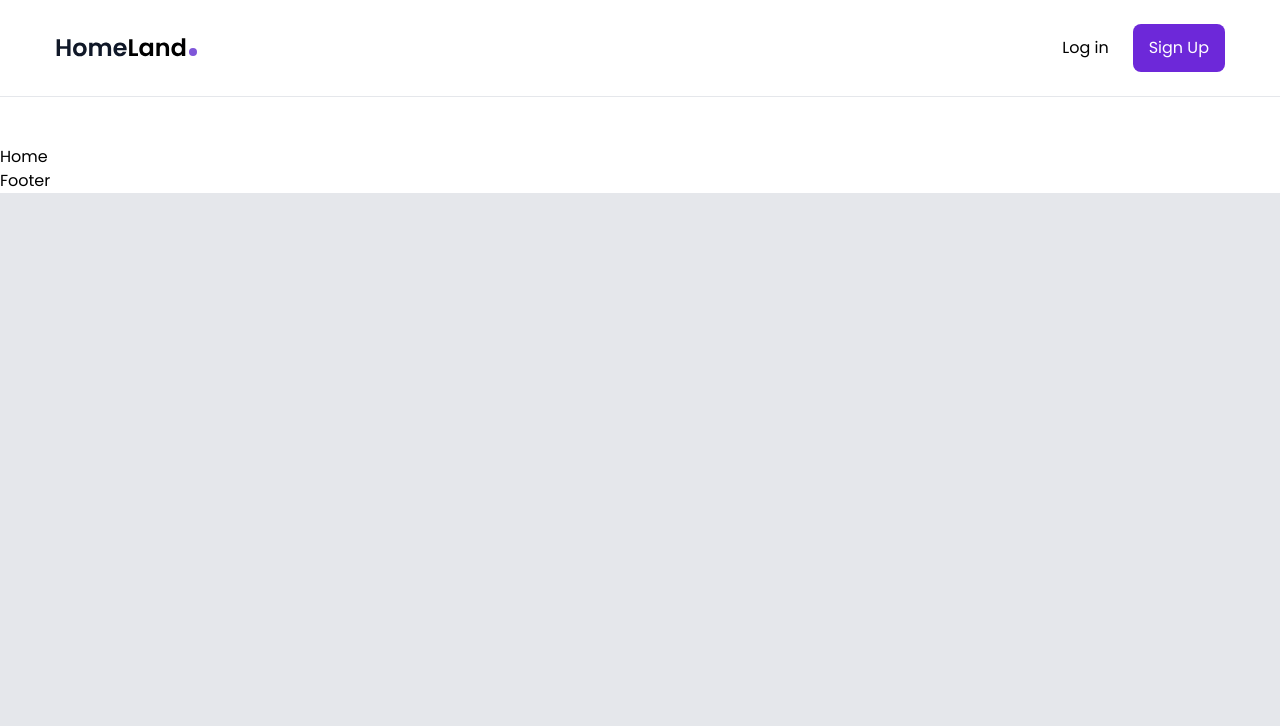
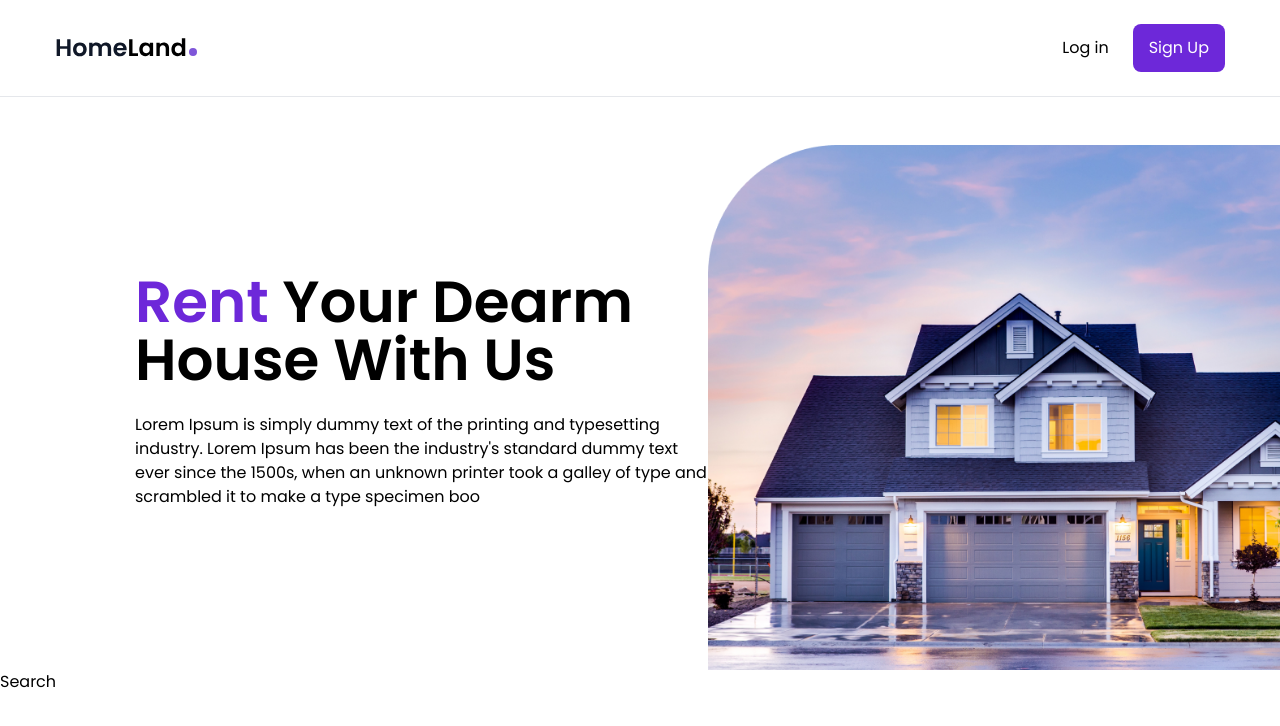
Before and after one commit to hamam99/real-estate-react-js, a React (Create React App) app: page / in a window 1280 px wide. Shown: the top 726 px of the page. Built offline with nearby package versions, Linux system fonts and the light colour scheme.

Commit message:
UPDATE STYLE IN HOME

```diff
--- a/src/pages/Home.js
+++ b/src/pages/Home.js
@@ -1,7 +1,11 @@
 import React from 'react';
 
+import Banner from '../components/Banner'
 const Home = () => {
-  return <div>Home</div>;
+  return (
+    <div className="min-h-[1800px]">
+      <Banner />
+    </div>
+  )
 };
-
 export default Home;
```
